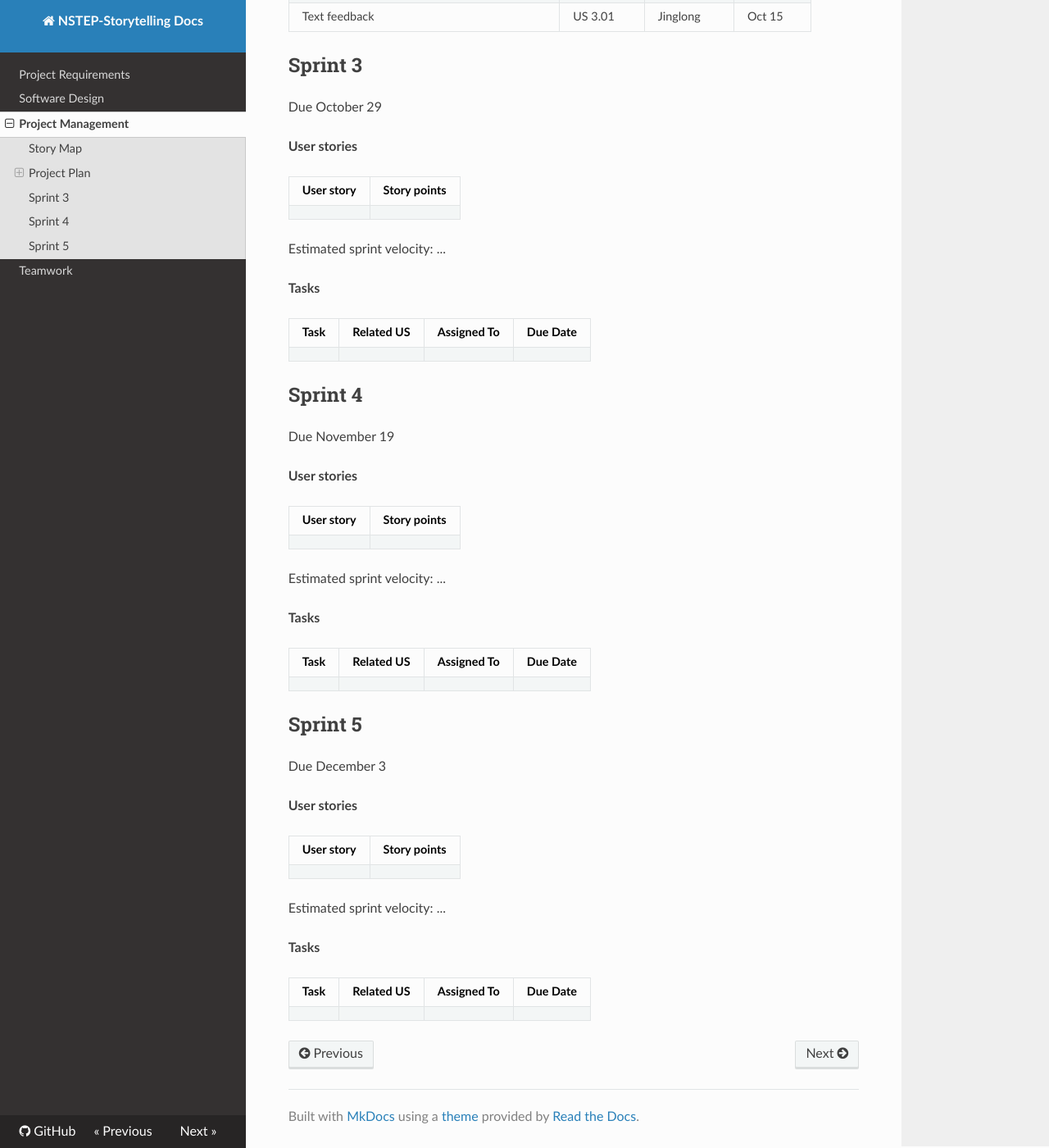
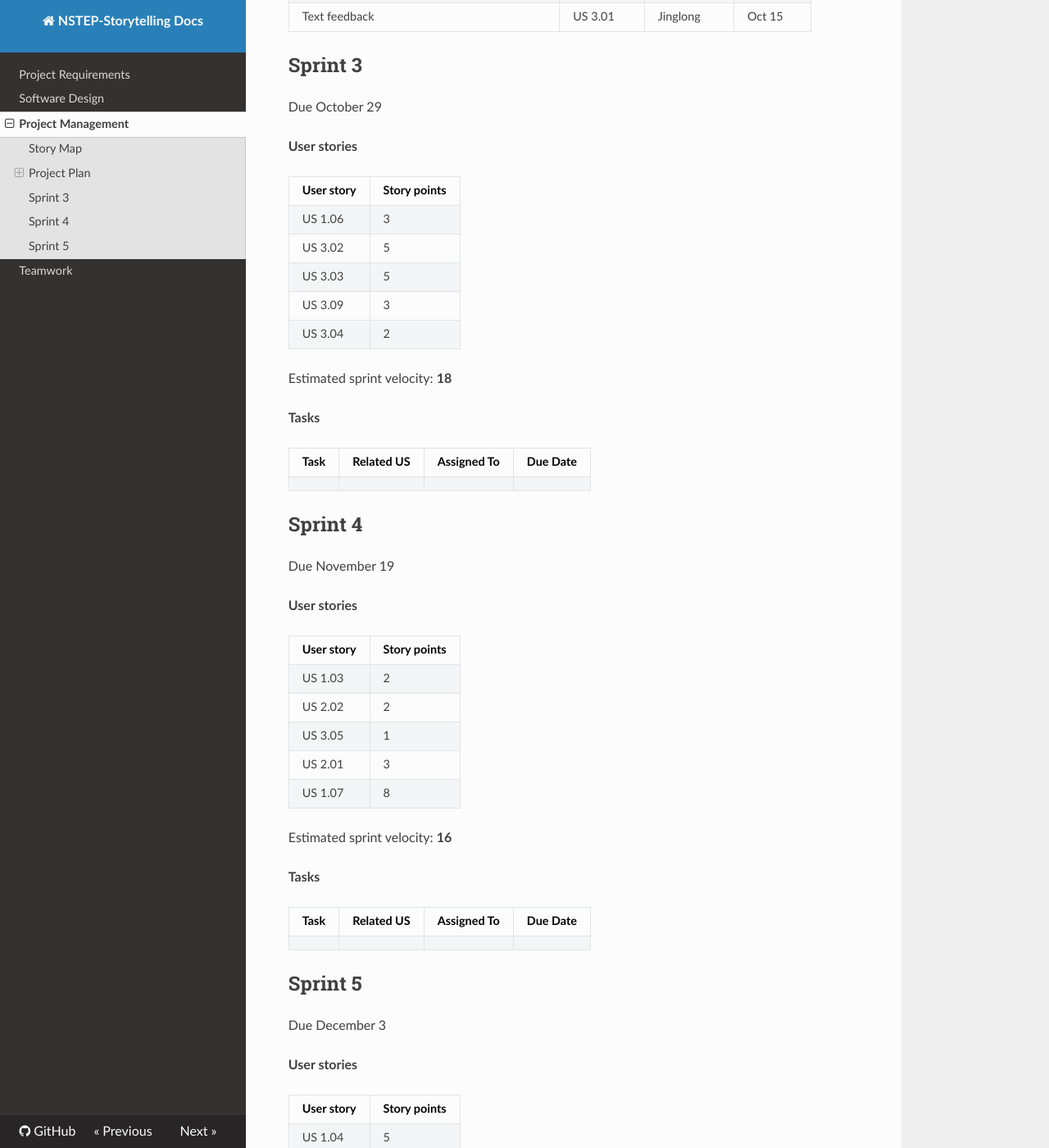
Before and after one commit to UAlberta-CMPUT401/nstep-storytelling, an MkDocs documentation site: the page built from docs/project management.md, in a window 1280 px wide and 1400 px high, scrolled down 2168 px. Shown: the whole window at 82% size. Built offline with MkDocs 1.6.1, drawn with Linux system fonts in a browser that asks for light colours; nearby versions of some CDN libraries; some of the changed text lies outside the part shown.

Commit message:
Update project management.md

```diff
--- a/docs/project management.md
+++ b/docs/project management.md
@@ -59,9 +59,13 @@ Due October 29
 
 | **User story** | **Story points** |
 | --- | --- |
-| | |
+| US 1.06 | 3 |
+| US 3.02 | 5 |
+| US 3.03 | 5 |
+| US 3.09 | 3 |
+| US 3.04 | 2 |
 
-Estimated sprint velocity: ...
+Estimated sprint velocity: **18**
 
 **Tasks**
 
@@ -77,9 +81,13 @@ Due November 19
 
 | **User story** | **Story points** |
 | --- | --- |
-| | |
+| US 1.03 | 2 |
+| US 2.02 | 2 |
+| US 3.05 | 1 |
+| US 2.01 | 3 |
+| US 1.07 | 8 |
 
-Estimated sprint velocity: ...
+Estimated sprint velocity: **16**
 
 **Tasks**
 
@@ -95,9 +103,12 @@ Due December 3
 
 | **User story** | **Story points** |
 | --- | --- |
-| | |
+| US 1.04 | 5 |
+| US 1.05 | 5 |
+| US 3.06 | 5 |
+| US 1.08 | 2 |
 
-Estimated sprint velocity: ...
+Estimated sprint velocity: **17**
 
 **Tasks**
 
```
